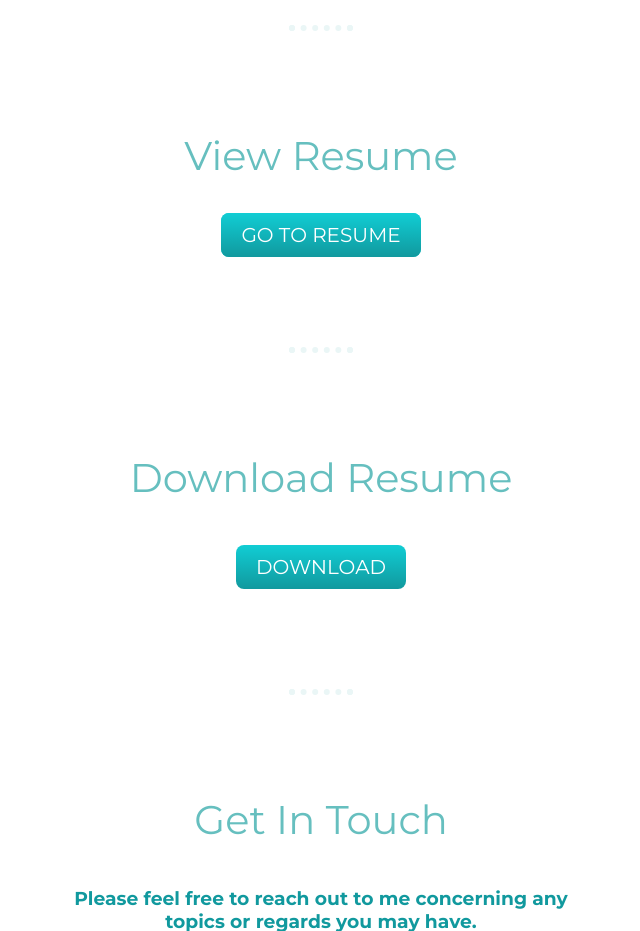
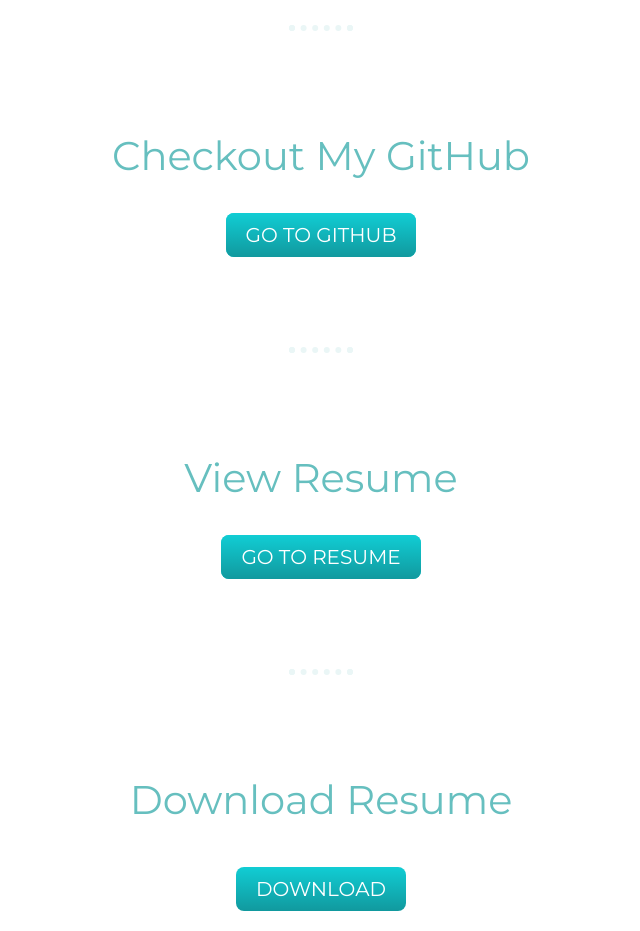
Before and after one commit to mkhan42/MK, a plain HTML site: page index.html in a window 1280 px wide. Shown: the part 4160-5091 px from the top of the page, without its empty margins (319-959 px from the left). Drawn offline with Linux system fonts and the light colour scheme.

Commit message:
updated resume

```diff
--- a/index.html
+++ b/index.html
@@ -274,6 +274,16 @@
 
     <div id="projects">
       <div class="contact-me">
+        <h2>Checkout My GitHub</h2>
+        <a class="BUTTON_YGG" href="https://github.com/mkhan42">GO TO GITHUB</a>
+      </div>
+    </div>
+  </div>
+
+  <hr>
+
+    <div id="projects">
+      <div class="contact-me">
         <h2>View Resume</h2>
         <a class="BUTTON_YGG" href="resume.html">GO TO RESUME</a>
       </div>
```
Also changed, not shown: Images/icons8-github-120.png (added).
